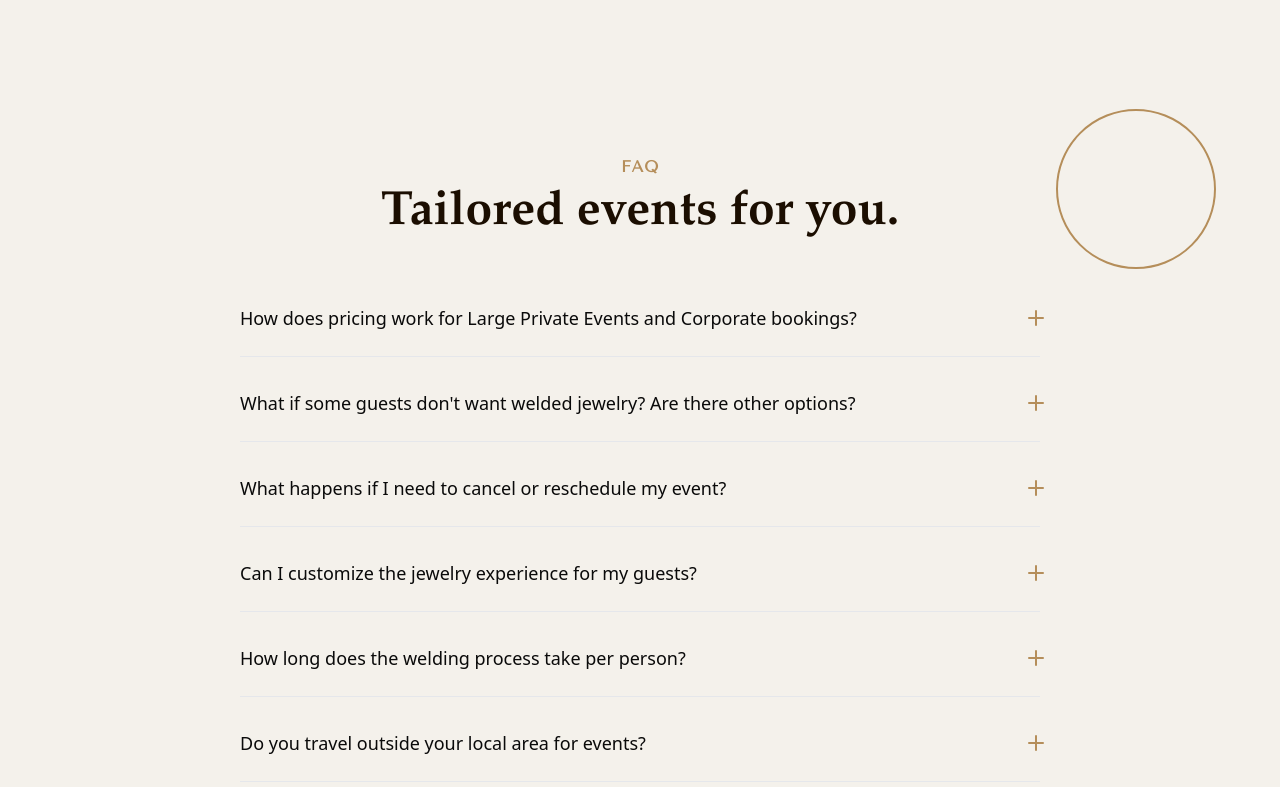
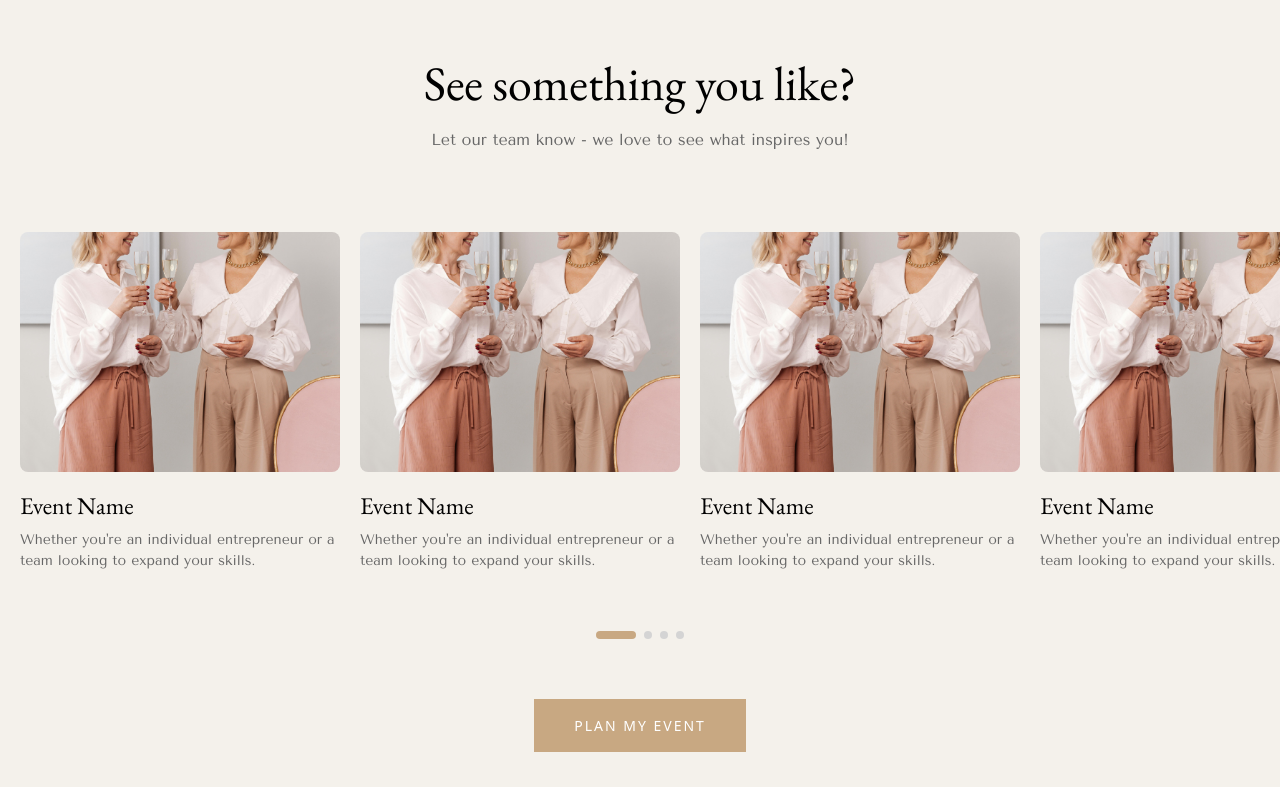
Before and after one commit to saliftankoano/goldenbond, a Next.js app: page /private-party in a window 1280 px wide. Shown: the part 1640-2427 px from the top of the page. Built offline with nearby package versions, Linux system fonts and the light colour scheme.

Commit message:
sdd past-events on private party

```diff
--- /dev/null
+++ b/app/private-party/components/PastEvents.tsx
@@ -0,0 +1,94 @@
+"use client";
+
+import Image from "next/image";
+
+export default function PastEvents() {
+  const pastEvents = [
+    {
+      title: "Event Name",
+      description:
+        "Whether you're an individual entrepreneur or a team looking to expand your skills.",
+      image: "/images/private-party/hero.jpg",
+    },
+    {
+      title: "Event Name",
+      description:
+        "Whether you're an individual entrepreneur or a team looking to expand your skills.",
+      image: "/images/private-party/hero.jpg",
+    },
+    {
+      title: "Event Name",
+      description:
+        "Whether you're an individual entrepreneur or a team looking to expand your skills.",
+      image: "/images/private-party/hero.jpg",
+    },
+    {
+      title: "Event Name",
+      description:
+        "Whether you're an individual entrepreneur or a team looking to expand your skills.",
+      image: "/images/private-party/hero.jpg",
+    },
+    {
+      title: "Event Name",
+      description:
+        "Whether you're an individual entrepreneur or a team looking to expand your skills.",
+      image: "/images/private-party/hero.jpg",
+    },
+  ];
+
+  return (
+    <section className="w-screen bg-[#F4F1EB] flex flex-col items-center py-[100px]">
+      {/* Header */}
+      <div className="text-center mb-[80px]">
+        <h2 className="garamond-font text-[48px] text-black leading-[120%] mb-[16px]">
+          See something you like?
+        </h2>
+        <p className="tenor-font text-[16px] text-[#666666] leading-[150%]">
+          Let our team know - we love to see what inspires you!
+        </p>
+      </div>
+
+      {/* Events Horizontal Scroll */}
+      <div className="w-full overflow-x-auto mb-[60px]">
+        <div className="flex gap-[20px] px-[20px] min-w-max">
+          {pastEvents.map((event, index) => (
+            <div key={index} className="flex flex-col w-[320px] flex-shrink-0">
+              {/* Event Image */}
+              <div className="w-[320px] h-[240px] relative mb-[20px] rounded-[8px] overflow-hidden">
+                <Image
+                  src={event.image}
+                  alt={event.title}
+                  fill
+                  className="object-cover"
+                />
+              </div>
+
+              {/* Event Content */}
+              <div className="text-left">
+                <h3 className="garamond-font text-[24px] text-black leading-[120%] mb-[8px]">
+                  {event.title}
+                </h3>
+                <p className="tenor-font text-[14px] text-[#666666] leading-[150%]">
+                  {event.description}
+                </p>
+              </div>
+            </div>
+          ))}
+        </div>
+      </div>
+
+      {/* Navigation Dots */}
+      <div className="flex gap-[8px] mb-[60px]">
+        <div className="w-[40px] h-[8px] bg-[#C8A882] rounded-full"></div>
+        <div className="w-[8px] h-[8px] bg-[#D4D4D4] rounded-full"></div>
+        <div className="w-[8px] h-[8px] bg-[#D4D4D4] rounded-full"></div>
+        <div className="w-[8px] h-[8px] bg-[#D4D4D4] rounded-full"></div>
+      </div>
+
+      {/* Plan My Event Button */}
+      <button className="bg-[#C8A882] text-white px-[40px] py-[16px] text-[14px] font-medium tracking-[2px] uppercase hover:bg-[#B8986F] transition-colors duration-300">
+        PLAN MY EVENT
+      </button>
+    </section>
+  );
+}
--- a/app/private-party/page.tsx
+++ b/app/private-party/page.tsx
@@ -5,6 +5,7 @@ import Footer from "@/app/components/Footer";
 import Faq from "@/app/components/Faq";
 import Hero from "@/app/private-party/components/Hero";
 import Find from "@/app/private-party/components/Find";
+import PastEvents from "@/app/private-party/components/PastEvents";
 
 export default function PrivateParty() {
   return (
@@ -12,6 +13,7 @@ export default function PrivateParty() {
       <StaticHeader />
       <Hero />
       <Find />
+      <PastEvents />
       <Faq />
       <Footer />
     </>
```
